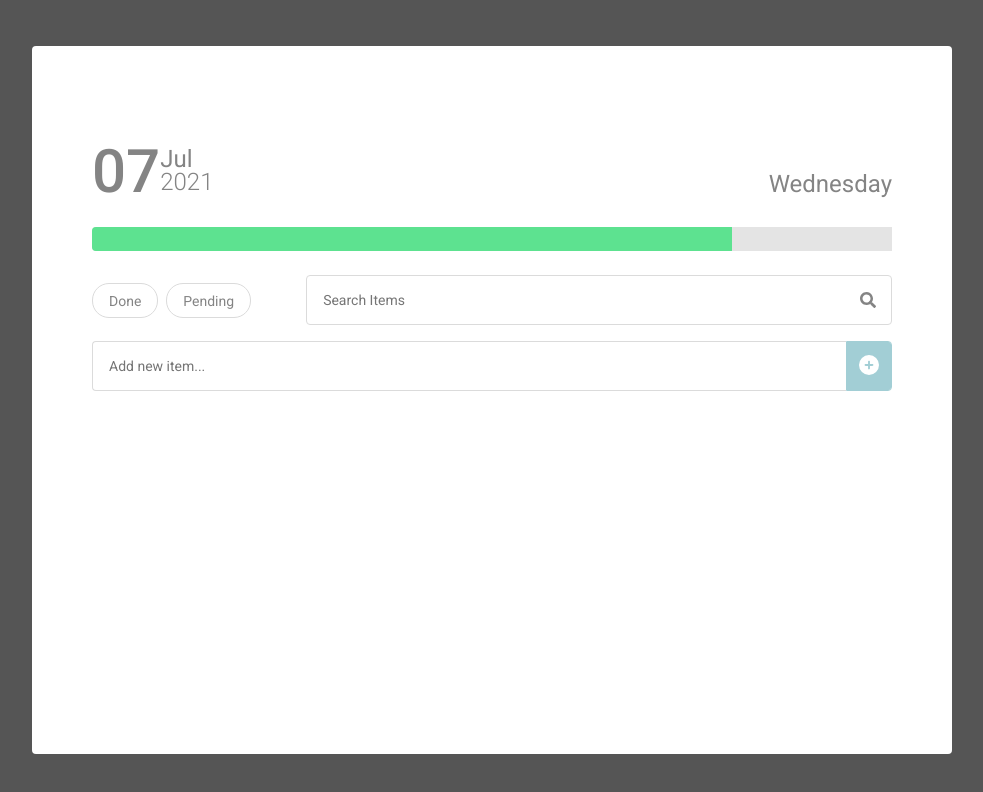
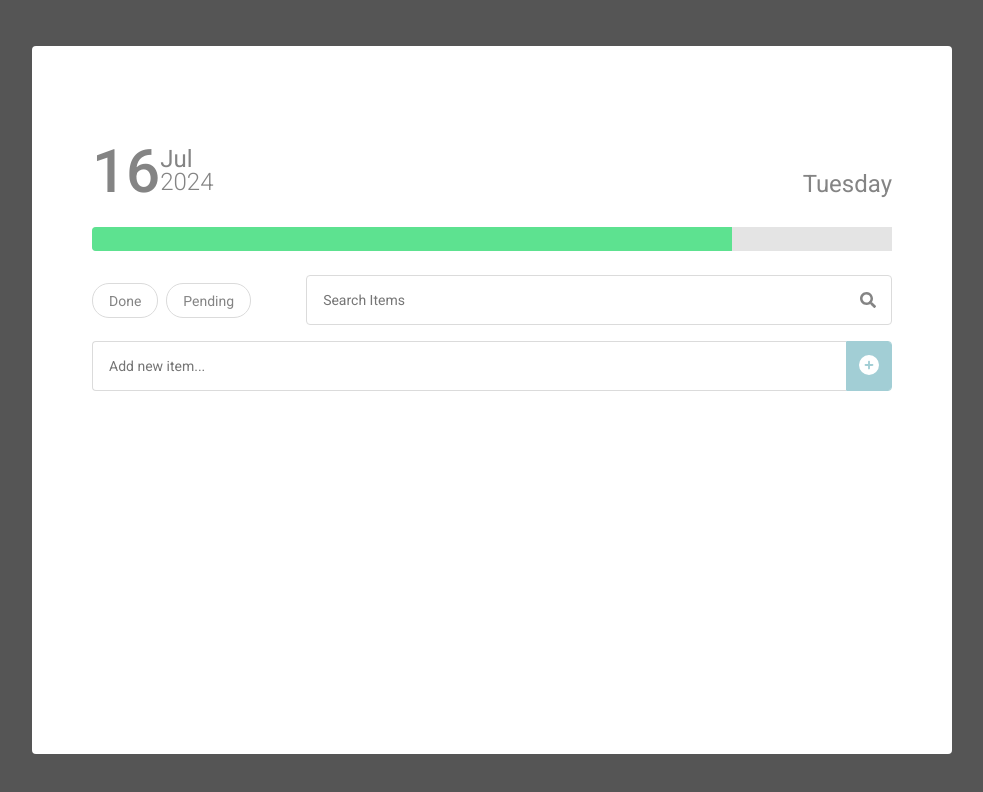
Before and after one commit to JoaoVitorOtavio/progress-to-do-list, a React (Create React App) app: page / in a window 1280 px wide. Shown: the top 792 px of the page, without its empty margins (148-1131 px from the left). Built offline with nearby package versions, Linux system fonts and the light colour scheme.

Commit message:
Deixando as datas dinamicas

```diff
--- a/src/App.tsx
+++ b/src/App.tsx
@@ -239,15 +239,24 @@ function App() {
       <DataContainer>
         <DataContentContainer>
           <div>
-            <DayDescription>07</DayDescription>
+            <DayDescription>{new Date().getDate()}</DayDescription>
           </div>
           <DataDescriptionContainer>
-            <MonthDayDescription>Jul</MonthDayDescription>
-            <YearDescription>2021</YearDescription>
+            <MonthDayDescription>
+              {new Date()
+                .toLocaleString("default", { month: "short" })
+                .substring(0, 3)
+                .replace(/^\w/, (c) => c.toUpperCase())}
+            </MonthDayDescription>
+            <YearDescription>{new Date().getFullYear()}</YearDescription>
           </DataDescriptionContainer>
         </DataContentContainer>
         <DayContainer>
-          <MonthDayDescription>Wednesday</MonthDayDescription>
+          <MonthDayDescription>
+            {new Intl.DateTimeFormat("en-US", { weekday: "long" })
+              .format(new Date())
+              .replace(/^./, (c) => c.toUpperCase())}
+          </MonthDayDescription>
         </DayContainer>
       </DataContainer>
       <div>
```
